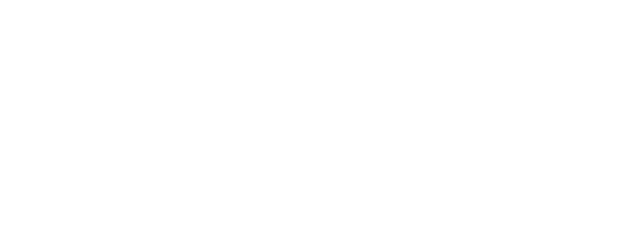
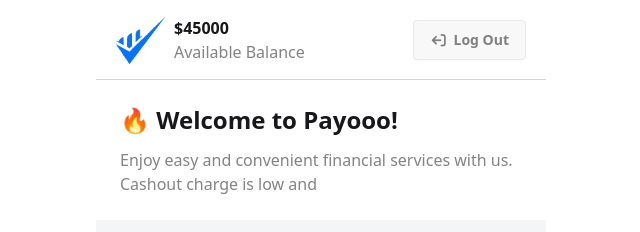
Before and after one commit to Asif-Orbit/bank-system, a plain HTML site: page home.html in a window 1280 px wide. Shown: the whole page, without its empty margins (319-959 px from the left). Drawn offline with nearby package versions, Linux system fonts and the light colour scheme.

```diff
--- a/home.html
+++ b/home.html
@@ -11,8 +11,22 @@
     <!-- font awesome link  -->
      <link rel="stylesheet" href="https://cdnjs.cloudflare.com/ajax/libs/font-awesome/7.0.0/css/all.min.css" integrity="sha512-DxV+EoADOkOygM4IR9yXP8Sb2qwgidEmeqAEmDKIOfPRQZOWbXCzLC6vjbZyy0vPisbH2SyW27+ddLVCN+OMzQ==" crossorigin="anonymous" referrerpolicy="no-referrer" />
 </head>
-<body>
-
+<body class="bg-[#f4f5f7] h-[100vh] max-w-[450px] mx-auto">
+    <div class="flex justify-between items-center h-[80px] border-b-1 border-gray-300 p-[20px] bg-white">
+        <div class="flex">
+            <img src="./assets/Group.png" alt="" class="w-[50px] h-[48px]">
+            <div class="ml-2">
+                <h2 class="font-semibold text-[rgba(8, 8, 8, 0.9)] font-bold">$<span>45000</span></h2>
+                <p class="text-[#08080880]">Available Balance</p>
+            </div>
+        </div>
+        <button class="btn text-[#08080880]"><i class="fa-solid fa-arrow-right-from-bracket rotate-180"></i>
+            Log Out</button>
+    </div>
+    <div class="p-[24px] bg-white">
+        <h1 class="font-bold text-2xl mb-[12px]">🔥 Welcome to Payooo!</h1>
+        <p class="text-[#08080880]">Enjoy easy and convenient financial services with us. Cashout charge is low and </p>
+    </div>
 
 
 
```
Also changed, not shown: login.html (+0 -1 lines).
